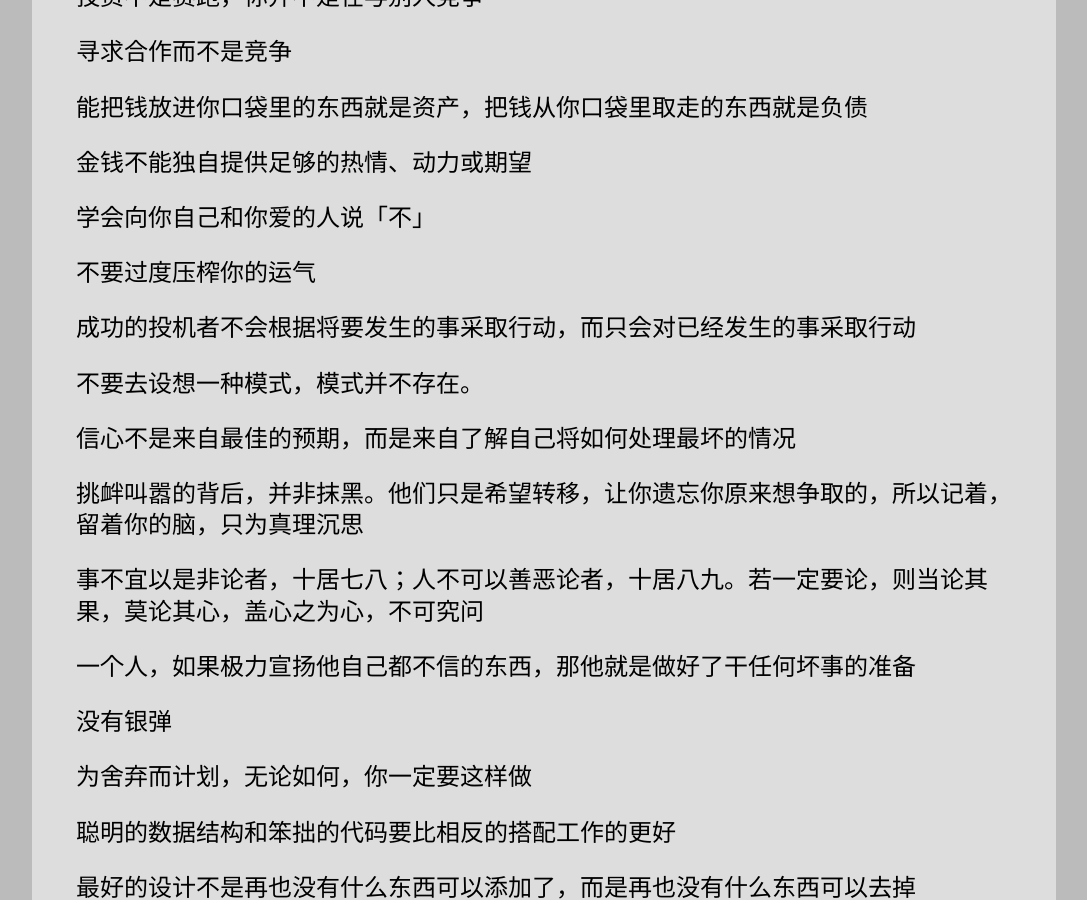
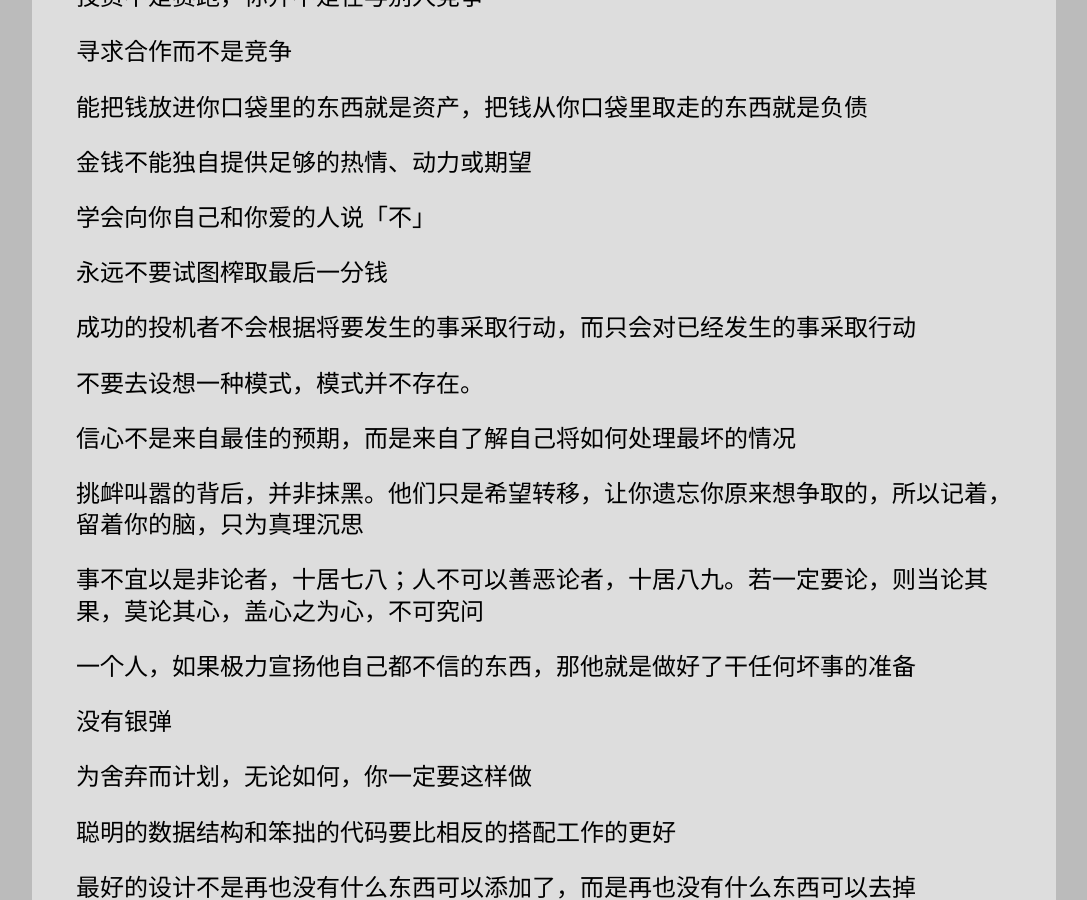
Before and after one commit to leiqin/leiqin.github.io, a Jekyll site: the page built from shoucang/revelation.markdown, in a window 1280 px wide and 900 px high, scrolled down 1413 px. Shown: the whole window, without its empty margins (96-1183 px from the left). Built offline with Jekyll 4.4.1, drawn with Linux system fonts in a browser that asks for light colours; nearby versions of some CDN libraries; comment, search, counter and statistics services are not loaded.

Commit message:
修改克雷圣经

```diff
--- a/shoucang/revelation.markdown
+++ b/shoucang/revelation.markdown
@@ -79,8 +79,8 @@ title: 克雷圣经
 学会向你自己和你爱的人说「不」
 :	图书 《富爸爸投资指南》 第41章 富人为什么会破产
 
-不要过度压榨你的运气
-:	图书 《苏黎世投机定律》 定理二 论贪婪 尽早获利了结。 永远不要试图榨取最后一分钱
+永远不要试图榨取最后一分钱
+:	图书 《苏黎世投机定律》 定理二 论贪婪 尽早获利了结。
 
 成功的投机者不会根据将要发生的事采取行动，而只会对已经发生的事采取行动
 :	图书 《苏黎世投机定律》 定理四 论预测 人类的行为不可预测，不要相信任何未卜先知。 (PS: 看一个人要看他做了什么，而不是看他想做什么)
```
